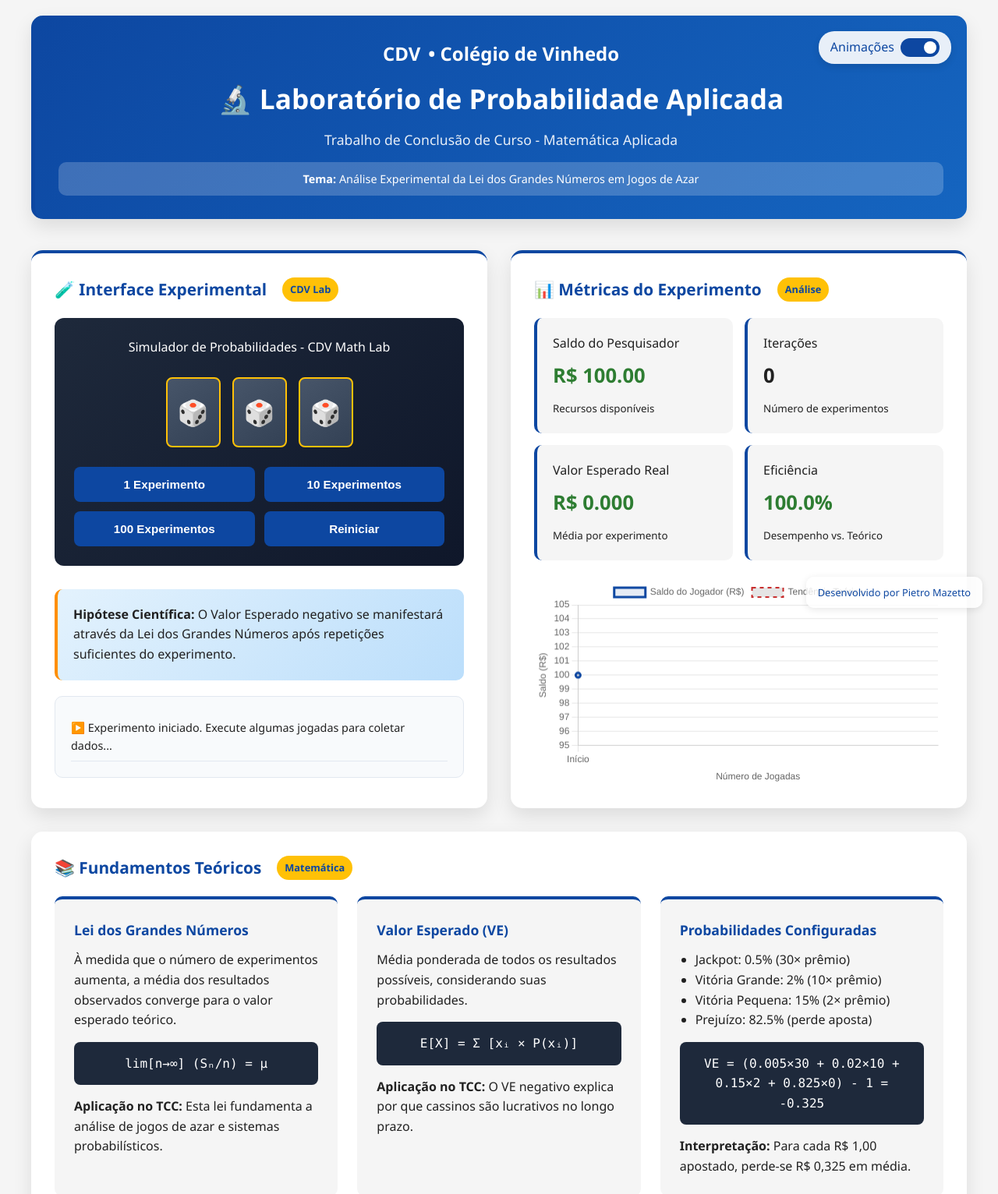
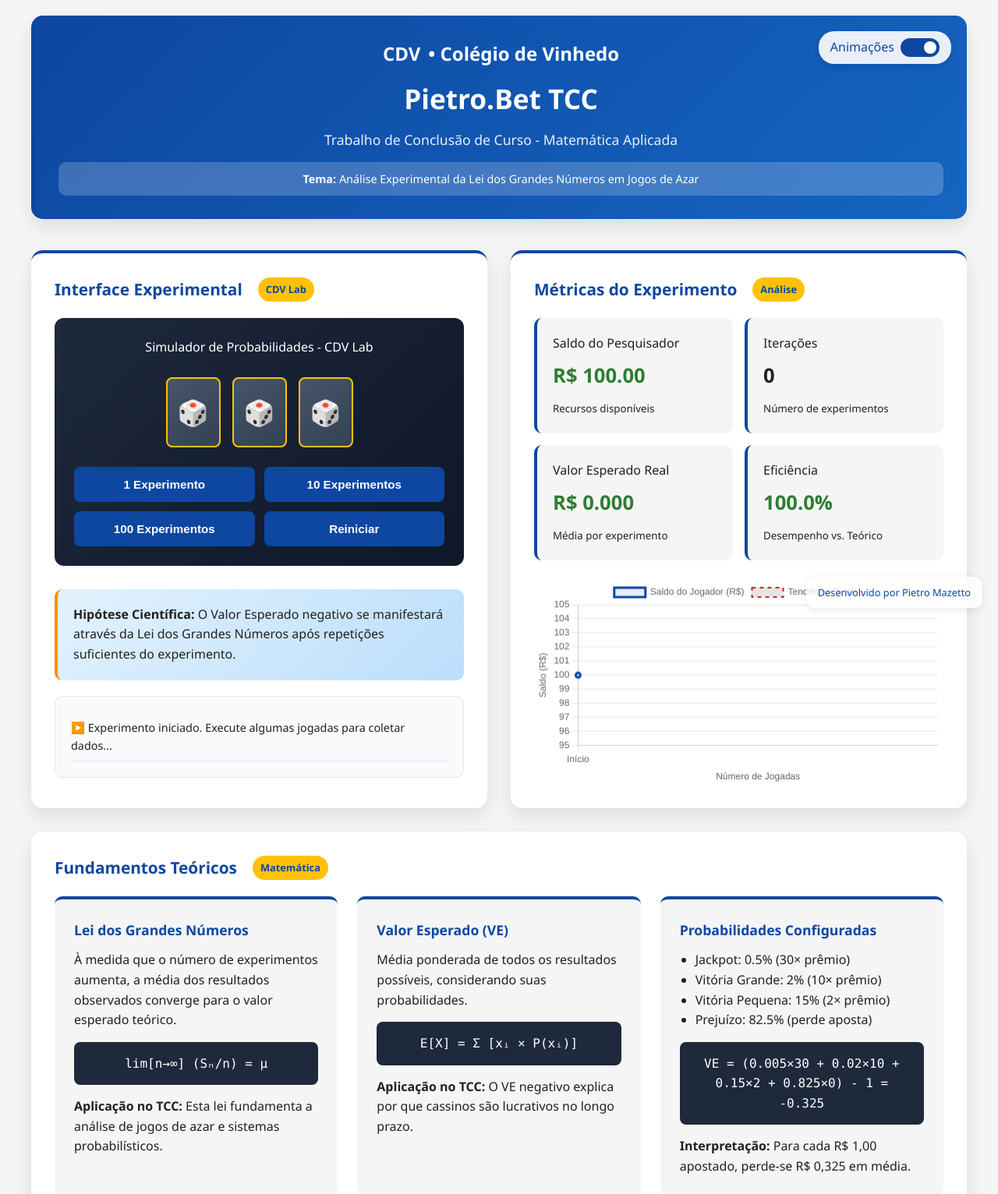
Before and after one commit to MZT01/TccExperimento, a plain HTML site: page index.html in a window 1280 px wide. Shown: the top 1532 px of the page at 78% size. Drawn offline with nearby package versions, Linux system fonts and the light colour scheme.

Commit message:
Update index.html

```diff
--- a/index.html
+++ b/index.html
@@ -684,7 +684,7 @@
                 <div class="cdv-logo">
                     <span>CDV</span> • Colégio de Vinhedo
                 </div>
-                <h1 class="lab-title">🔬 Laboratório de Probabilidade Aplicada</h1>
+                <h1 class="lab-title"> Pietro.Bet TCC</h1>
                 <p class="lab-subtitle">Trabalho de Conclusão de Curso - Matemática Aplicada</p>
                 <div class="tcc-info">
                     <strong>Tema:</strong> Análise Experimental da Lei dos Grandes Números em Jogos de Azar
@@ -702,9 +702,9 @@
 
             <div class="experiment-grid">
                 <div class="experiment-panel">
-                    <div class="panel-title">🧪 Interface Experimental <span class="cdv-badge">CDV Lab</span></div>
+                    <div class="panel-title"> Interface Experimental <span class="cdv-badge">CDV Lab</span></div>
                     <div class="simulation-interface">
-                        <div style="color: white; margin-bottom: 20px;">Simulador de Probabilidades - CDV Math Lab</div>
+                        <div style="color: white; margin-bottom: 20px;">Simulador de Probabilidades - CDV Lab</div>
 
                         <div class="probability-display">
                             <div class="probability-reel" id="reel1">🎲</div>
@@ -732,7 +732,7 @@
                 </div>
 
                 <div class="experiment-panel data-panel">
-                    <div class="panel-title">📊 Métricas do Experimento <span class="cdv-badge">Análise</span></div>
+                    <div class="panel-title"> Métricas do Experimento <span class="cdv-badge">Análise</span></div>
 
                     <div class="metrics-grid">
                         <div class="metric-card">
@@ -764,7 +764,7 @@
             </div>
 
             <div class="theory-panel">
-                <div class="panel-title">📚 Fundamentos Teóricos <span class="cdv-badge">Matemática</span></div>
+                <div class="panel-title"> Fundamentos Teóricos <span class="cdv-badge">Matemática</span></div>
                 <div class="theory-grid">
                     <div class="concept-card">
                         <div class="concept-title">Lei dos Grandes Números</div>
```
